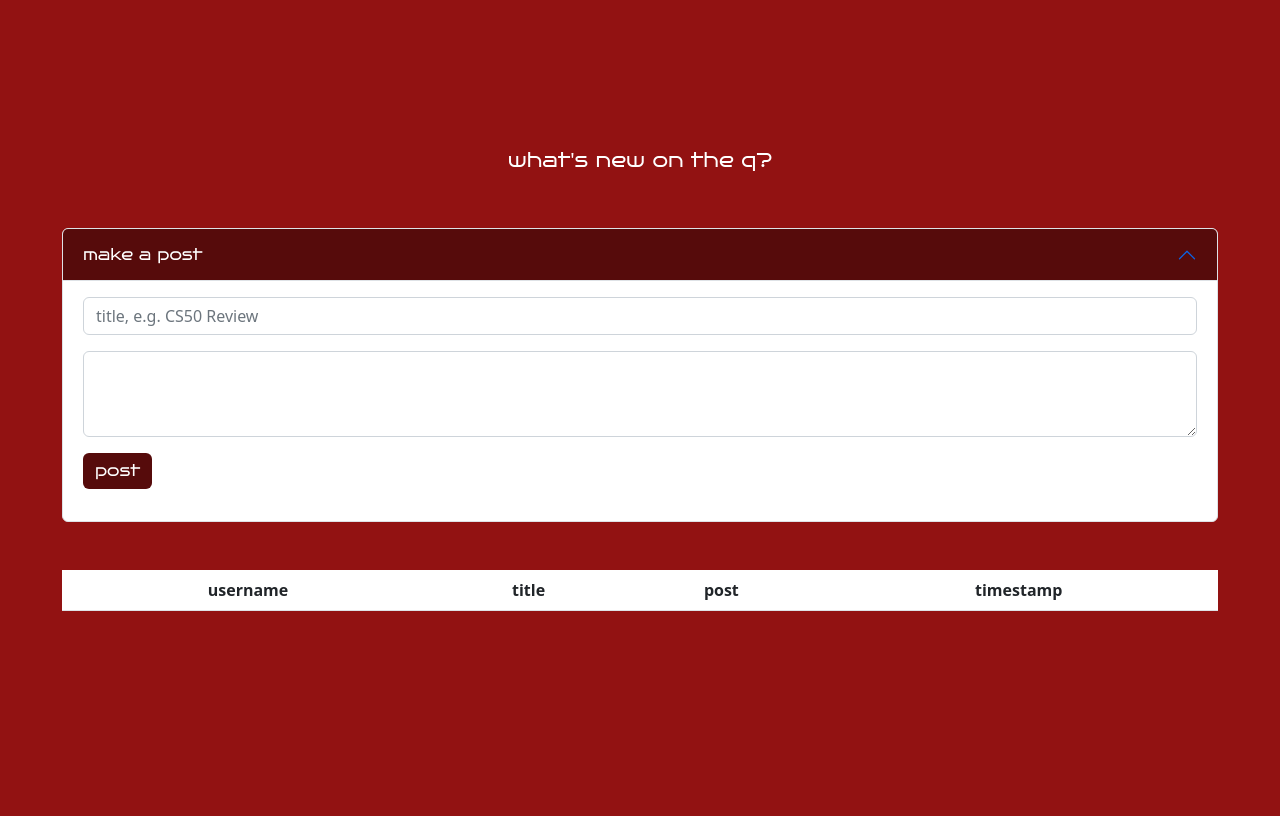
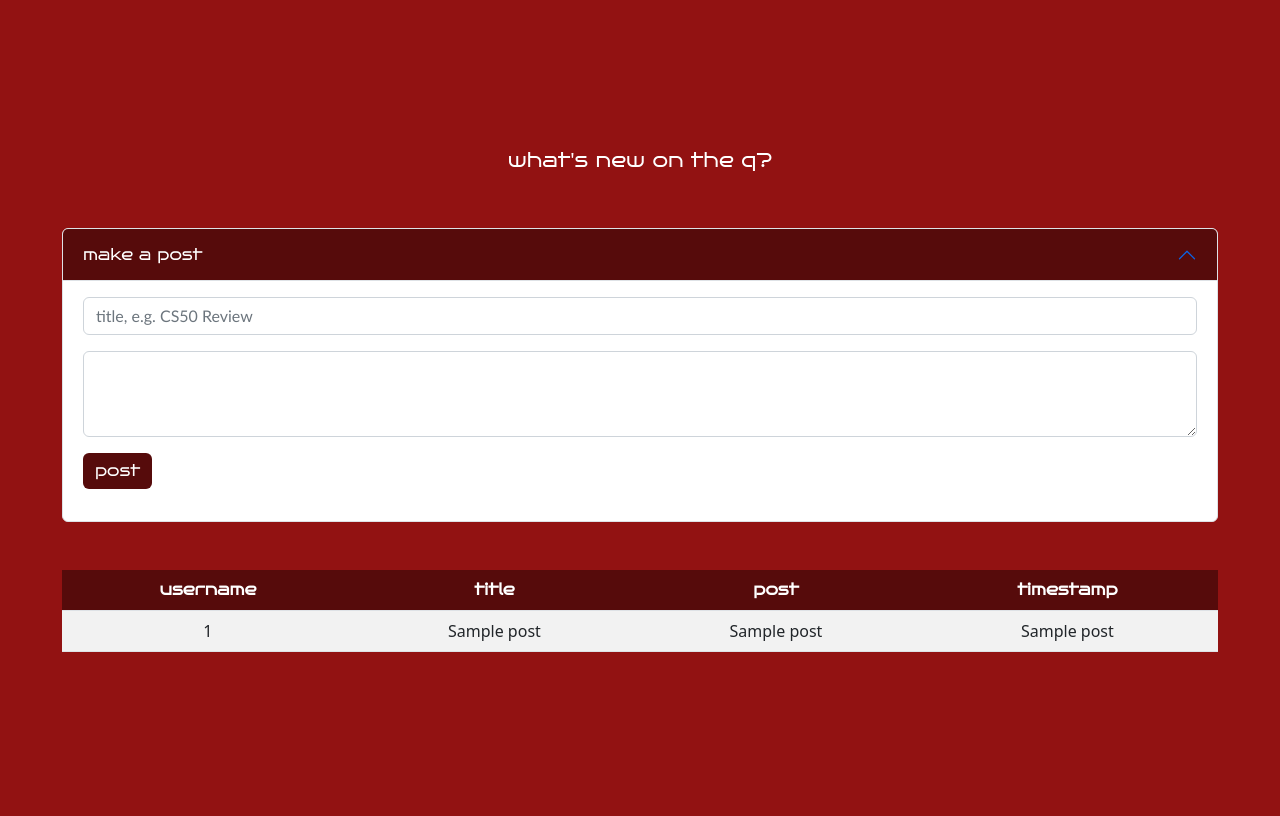
Before and after one commit to tee52/q-guide-revamp, a Flask app: template templates/forum.html in a window 1280 px wide. Before the commit the page ends 611 px from the top, so only its background shows below. Run offline with Flask 2, Linux system fonts and the light colour scheme; the template is opened without the code that fills it: most values are stand-ins (such as "Sample title", 1, 10 or a date in 2020); lists and menus that the app fills with data are empty.

Commit message:
forum page & function pretty much completed

```diff
--- a/app.py
+++ b/app.py
@@ -231,4 +231,29 @@
 @app.route("/forum", methods=['GET', 'POST'])
 @login_required
 def forum():
-    return render_template("forum.html")
+    db.execute("SELECT username, title, post, timestamp FROM posts ORDER BY timestamp DESC")
+    posts = db.fetchall()
+
+    if request.method == "POST":
+        # check if title was entered
+        if not request.form.get("title"):
+            return render_template("forum.html", error="must enter title")
+
+        # check if post was entered
+        elif not request.form.get("post"):
+            return render_template("forum.html", error="must enter content")
+
+        db.execute("SELECT username FROM users WHERE id = (?)", (session["user_id"],))
+        username = db.fetchall()
+
+        db.execute("INSERT INTO posts (user_id, username, title, post) VALUES (?,?,?,?)",
+        (session["user_id"], username[0][0], request.form.get("title"), request.form.get("post")))
+        connection.commit()
+
+        db.execute("SELECT username, title, post, timestamp FROM posts ORDER BY timestamp DESC")
+        posts = db.fetchall()
+
+        return render_template("forum.html", posts=posts)
+
+    else:
+        return render_template("forum.html", posts=posts)
--- a/static/styles.css
+++ b/static/styles.css
@@ -25,7 +25,7 @@
     font-family: 'bruno_aceregular', Lucida Console, Bahnschrift, Candara, sans-serif !important;
 }
 
-h5, h1 {
+h5, h1, thead {
     color: white;
     font-family: 'bruno_aceregular', Lucida Console, Bahnschrift, Candara, sans-serif !important;
 }
@@ -48,7 +48,7 @@
     padding: 100px 50px;
 }
 
-button, .card-header {
+button, .card-header, thead {
     background-color: #560B0B !important;
 }
 
--- a/templates/forum.html
+++ b/templates/forum.html
@@ -20,13 +20,15 @@
           </h2>
           <div id="collapseOne" class="accordion-collapse collapse show" aria-labelledby="headingOne" data-bs-parent="#accordionExample">
             <div class="accordion-body">
-                <div class="mb-3">
-                    <input type="text" class="form-control" id="exampleFormControlInput1" placeholder="title, e.g. CS50 Review">
-                </div>
-                <div class="mb-3">
-                    <textarea class="form-control" id="exampleFormControlTextarea1" rows="3"></textarea>
-                </div>
-                <button type="submit" class="btn btn-primary mb-3 d-flex justify-content-end">post</button>
+                <form method="post" action="/forum">
+                    <div class="mb-3">
+                        <input name="title" type="text" class="form-control" id="exampleFormControlInput1" placeholder="title, e.g. CS50 Review">
+                    </div>
+                    <div class="mb-3">
+                        <textarea name="post" class="form-control" id="exampleFormControlTextarea1" rows="3"></textarea>
+                    </div>
+                    <button type="submit" class="btn btn-primary mb-3 d-flex justify-content-end">post</button>
+                </form>
             </div>
           </div>
         </div>
@@ -43,7 +45,14 @@
             </tr>
         </thead>
         <tbody class="border-top-color">
-
+            {% for post in posts  %}
+                <tr>
+                    <td>{{ post[0] }}</td>
+                    <td>{{ post[1] }}</td>
+                    <td>{{ post[2] }}</td>
+                    <td>{{ post[3] }}</td>
+                </tr>
+            {% endfor %}
         </tbody>
     </table>
 {% endblock %}
```
Also changed, not shown: q-guide.db, 1 other file.
